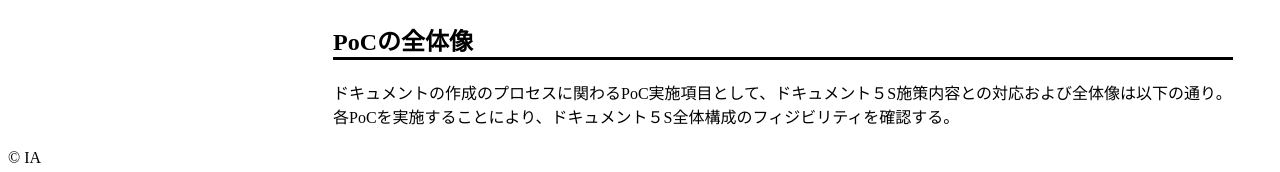
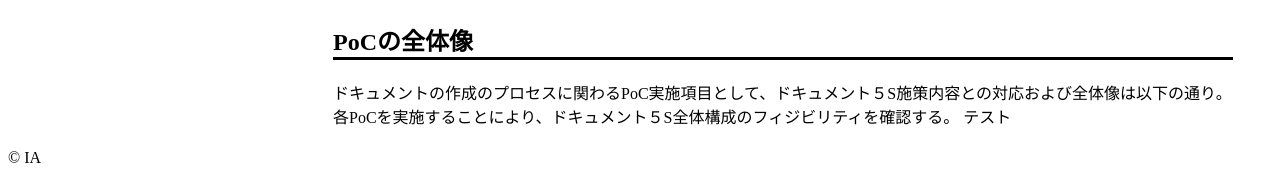
Before and after one commit to imookazGithub/githubpage_test, a Jekyll site: the page built from docs/06_5S.markdown, in a window 1280 px wide and 1014 px high. Shown: the part 839-1011 px from the top of the window. Built offline with Jekyll 4.4.1, drawn with Linux system fonts in a browser that asks for light colours.

Commit message:
Add existing file

```diff
--- a/docs/01_5S.markdown
+++ b/docs/01_5S.markdown
@@ -20,3 +20,4 @@ title:  "背景・問題"
 
 ## ＜あるある＞レビュー・承認管理アバウト問題
 1ドキュメント1冊となっているので、レビューしてもどこまでレビューが完了しているのか、指摘に対してどこまで修正完了し承認が終わっているのか、わからない状態になります。
+テスト
--- a/docs/06_5S.markdown
+++ b/docs/06_5S.markdown
@@ -13,3 +13,4 @@ PoCの構成は以下の通りとする。
 ## PoCの全体像
 ドキュメントの作成のプロセスに関わるPoC実施項目として、ドキュメント５S施策内容との対応および全体像は以下の通り。
 各PoCを実施することにより、ドキュメント５S全体構成のフィジビリティを確認する。
+テスト
```
